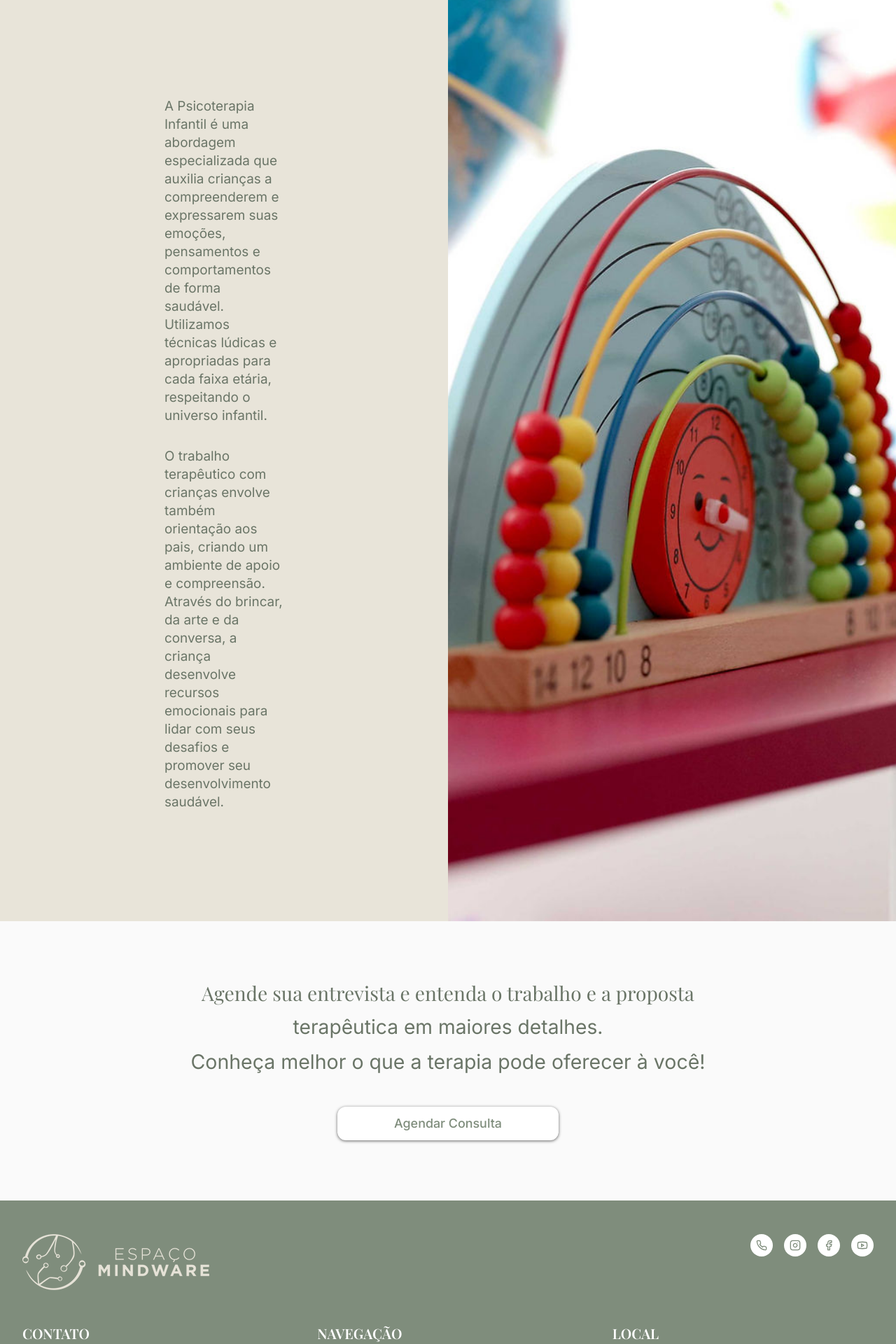
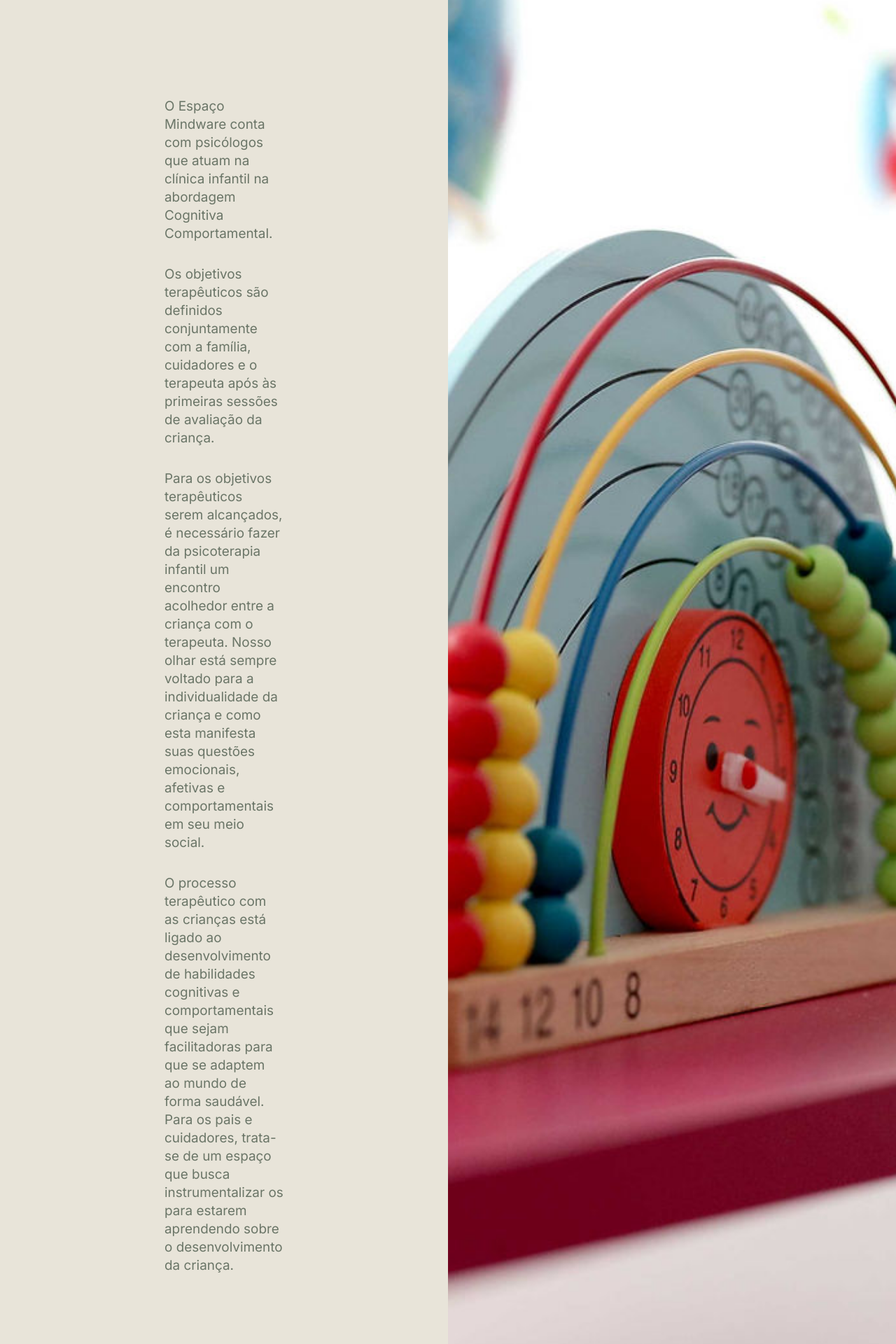
Before and after one commit to jfbernacchio-dev/zdf8394hGfj93Ghsd9g3hf, a React (Vite) app: page /servicos/terapia-infantil in a window 1280 px wide. Shown: the part 160-2080 px from the top of the page at 70% size. Built offline with nearby package versions, Linux system fonts and the light colour scheme.

Commit message:
Fix Terapia Infantil page content

```diff
--- a/src/pages/TerapiaInfantil.tsx
+++ b/src/pages/TerapiaInfantil.tsx
@@ -16,20 +16,28 @@ const TerapiaInfantil = () => {
               className="text-[#6A7567] leading-relaxed"
               style={{ fontSize: '18.9px', lineHeight: '26px' }}
             >
-              A Psicoterapia Infantil é uma abordagem especializada que auxilia crianças
-              a compreenderem e expressarem suas emoções, pensamentos e comportamentos de
-              forma saudável. Utilizamos técnicas lúdicas e apropriadas para cada faixa
-              etária, respeitando o universo infantil.
+              O Espaço Mindware conta com psicólogos que atuam na clínica infantil na abordagem Cognitiva Comportamental.
             </p>
 
             <p
               className="text-[#6A7567] leading-relaxed"
               style={{ fontSize: '18.9px', lineHeight: '26px' }}
             >
-              O trabalho terapêutico com crianças envolve também orientação aos pais,
-              criando um ambiente de apoio e compreensão. Através do brincar, da arte e
-              da conversa, a criança desenvolve recursos emocionais para lidar com seus
-              desafios e promover seu desenvolvimento saudável.
+              Os objetivos terapêuticos são definidos conjuntamente com a família, cuidadores e o terapeuta após às primeiras sessões de avaliação da criança.
+            </p>
+
+            <p
+              className="text-[#6A7567] leading-relaxed"
+              style={{ fontSize: '18.9px', lineHeight: '26px' }}
+            >
+              Para os objetivos terapêuticos serem alcançados, é necessário fazer da psicoterapia infantil um encontro acolhedor entre a criança com o terapeuta. Nosso olhar está sempre voltado para a individualidade da criança e como esta manifesta suas questões emocionais, afetivas e comportamentais em seu meio social.
+            </p>
+
+            <p
+              className="text-[#6A7567] leading-relaxed"
+              style={{ fontSize: '18.9px', lineHeight: '26px' }}
+            >
+              O processo terapêutico com as crianças está ligado ao desenvolvimento de habilidades cognitivas e comportamentais que sejam facilitadoras para que se adaptem ao mundo de forma saudável. Para os pais e cuidadores, trata-se de um espaço que busca instrumentalizar os para estarem aprendendo sobre o desenvolvimento da criança.
             </p>
           </div>
         </div>
```
